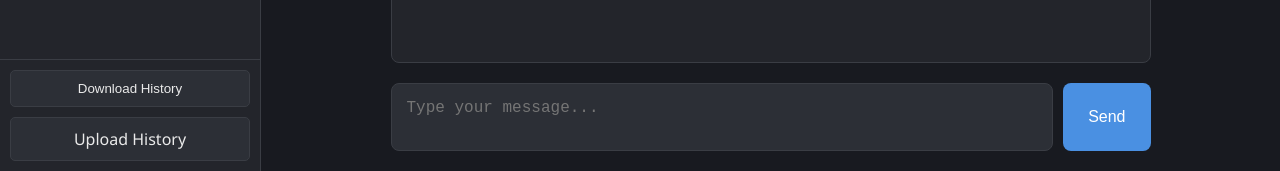
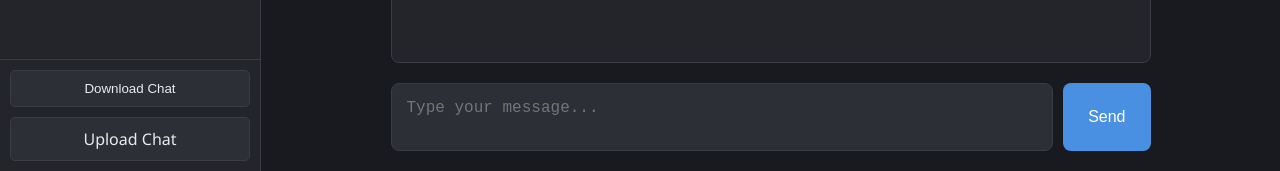
Before and after one commit to twitchyzeebra/the-ai-cognition-protocol, a Next.js app: page / in a window 1280 px wide. Shown: the part 629-800 px from the top of the page. Built offline with nearby package versions, Linux system fonts and the light colour scheme.

Commit message:
Refactor Sidebar button labels for clarity and update project metadata in package.json and package-lock.json

```diff
--- a/app/components/Sidebar.js
+++ b/app/components/Sidebar.js
@@ -30,9 +30,9 @@ export default function Sidebar({
                 </ul>
             </div>
             <div className="sidebar-footer">
-                <button onClick={onDownload} className="sidebar-btn">Download History</button>
+                <button onClick={onDownload} className="sidebar-btn">Download Chat</button>
                 <label htmlFor="upload-btn" className="sidebar-btn">
-                    Upload History
+                    Upload Chat
                 </label>
                 <input id="upload-btn" type="file" accept=".json" onChange={onUpload} style={{ display: 'none' }} />
             </div>
--- a/app/layout.js
+++ b/app/layout.js
@@ -1,6 +1,6 @@
 export const metadata = {
-  title: 'Next.js',
-  description: 'Generated by Next.js',
+  title: 'The AI Cognition Protocol',
+  description: 'An AI-driven platform for exploring the architecture of cognition.',
 }
 
 export default function RootLayout({ children }) {
--- a/package.json
+++ b/package.json
@@ -1,5 +1,5 @@
 {
-  "name": "gemini-netlify-app",
+  "name": "the-ai-cognition-protocol",
   "version": "1.0.0",
   "description": "A Next.js chat application using the Gemini API.",
   "scripts": {
```
Also changed, not shown: 1 other file (tests, documents, lock files or other folders).
